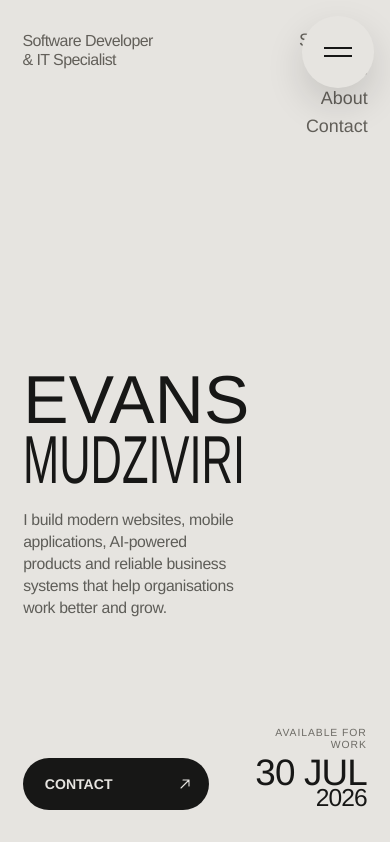
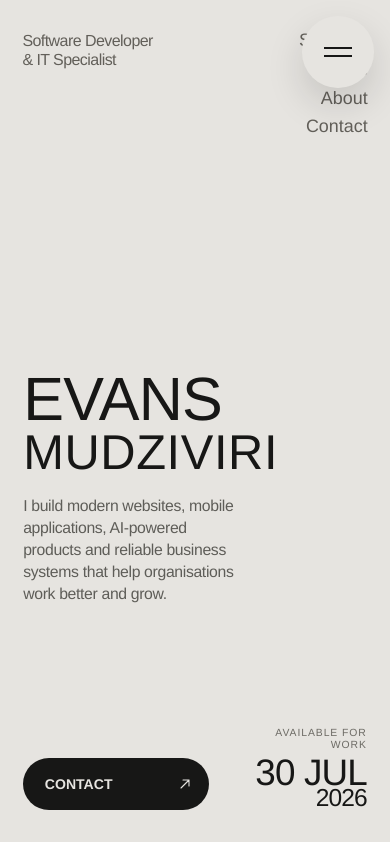
Before and after one commit to mudzivirievans/my-website, a React (Vite) app: page / in a window 390 px wide. Shown: the top 842 px of the page. Built offline with nearby package versions, Linux system fonts and the light colour scheme.

Commit message:
refine natural hero name proportions

```diff
--- a/src/styles/hero-magazine-final.css
+++ b/src/styles/hero-magazine-final.css
@@ -12,7 +12,7 @@
     margin-top: 32dvh;
     font-size: clamp(4.15rem, 17.4vw, 5rem);
     font-weight: 500;
-    line-height: 0.8;
+    line-height: 0.84;
     letter-spacing: 0;
   }
 
@@ -20,21 +20,22 @@
   .hero-name > span:last-child {
     display: block;
     width: max-content;
-    max-width: none;
-    font-size: 1em;
+    max-width: 100%;
     font-weight: 500;
-    letter-spacing: 0;
     white-space: nowrap;
+    transform-origin: left center;
   }
 
   .hero-name > span:first-child {
-    transform-origin: left center;
+    font-size: 0.9em;
+    letter-spacing: -0.012em;
   }
 
   .hero-name > span:last-child {
-    margin-top: 0.09em;
-    transform-origin: left center;
-    animation-name: hero-reveal-condensed;
+    margin-top: 0.16em;
+    font-size: 0.72em;
+    letter-spacing: 0.012em;
+    animation-name: hero-reveal;
   }
 
   .hero-lower {
@@ -108,6 +109,14 @@
     font-size: 16.9vw;
   }
 
+  .hero-name > span:first-child {
+    font-size: 0.91em;
+  }
+
+  .hero-name > span:last-child {
+    font-size: 0.73em;
+  }
+
   .hero-lower {
     grid-template-columns: minmax(0, 1fr) 7.55rem;
     margin-top: 1.15rem;
@@ -135,12 +144,3 @@
     font-size: 1.34rem;
   }
 }
-
-@keyframes hero-reveal-condensed {
-  from {
-    transform: translateY(115%) scaleX(0.64);
-  }
-  to {
-    transform: translateY(0) scaleX(0.64);
-  }
-}
```
